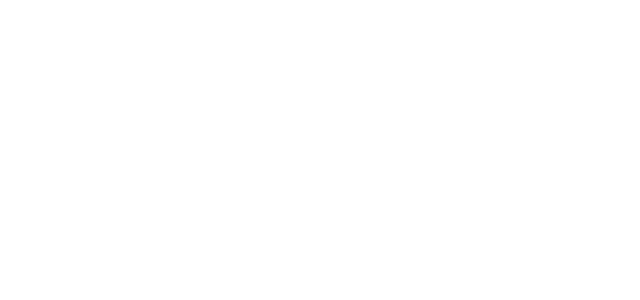
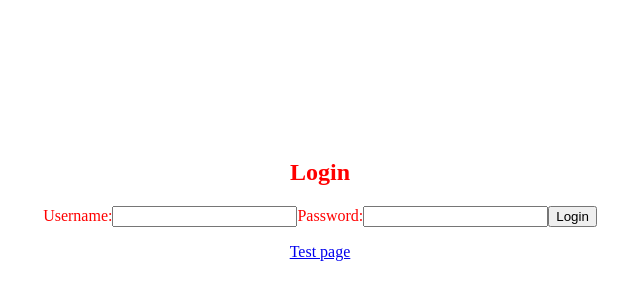
Before and after one commit to asseternity/c5-personal-react, a React (Vite) app: page / in a window 1280 px wide. Shown: the part 200-500 px from the top of the page, without its empty margins (328-968 px from the left). Built offline with nearby package versions, Linux system fonts and the light colour scheme.

Commit message:
feat: incorporate logging in via backend REST API, init index page

```diff
--- a/src/components/index.jsx
+++ b/src/components/index.jsx
@@ -4,6 +4,57 @@
 import { Login } from './login';
 import { Newsletter } from './newsletter';
 
-const Index = () => {};
+const Index = () => {
+  const [user, setUser] = useState(null);
+  const [username, setUsername] = useState('');
+  const [password, setPassword] = useState('');
+
+  const onUsernameChange = (e) => {
+    setUsername(e.target.value);
+  };
+
+  const onPasswordChange = (e) => {
+    setPassword(e.target.value);
+  };
+
+  const handleSubmit = async (e) => {
+    e.preventDefault();
+    try {
+      const response = await fetch(
+        'https://c5-personal-production.up.railway.app/api/log-in',
+        {
+          method: 'POST',
+          headers: {
+            'Content-Type': 'application/json',
+          },
+          credentials: 'include',
+          body: JSON.stringify({ username, password }),
+        }
+      );
+      if (response.ok) {
+        const data = await response.json();
+        console.log(data);
+        setUser(data);
+      }
+    } catch (err) {
+      console.error('Error during login: ', err);
+    }
+  };
+
+  return (
+    <div>
+      {!user && (
+        <Login
+          handleFormSubmit={handleSubmit}
+          username={username}
+          onUsernameChange={onUsernameChange}
+          password={password}
+          onPasswordChange={onPasswordChange}
+        />
+      )}
+      {user && <Newsletter user={user} />}
+    </div>
+  );
+};
 
 export { Index };
--- a/src/components/login.jsx
+++ b/src/components/login.jsx
@@ -1,52 +1,20 @@
 import { useState, useEffect } from 'react';
 import { Link } from 'react-router-dom';
 
-const Login = () => {
-  const [username, setUsername] = useState('');
-  const [password, setPassword] = useState('');
-  const [currentUser, setCurrentUser] = useState({
-    user: { username: 'nobody' },
-  });
-
-  const onUsernameChange = (e) => {
-    setUsername(e.target.value);
-  };
-
-  const onPasswordChange = (e) => {
-    setPassword(e.target.value);
-  };
-
-  const handleSubmit = async (e) => {
-    e.preventDefault();
-    try {
-      const response = await fetch(
-        'https://c5-personal-production.up.railway.app/api/log-in',
-        {
-          method: 'POST',
-          headers: {
-            'Content-Type': 'application/json',
-          },
-          credentials: 'include',
-          body: JSON.stringify({ username, password }),
-        }
-      );
-      if (response.ok) {
-        const data = await response.json();
-        console.log(data);
-        setCurrentUser(data);
-      }
-    } catch (err) {
-      console.error('Error during login: ', err);
-    }
-  };
-
+const Login = ({
+  handleFormSubmit,
+  username,
+  onUsernameChange,
+  password,
+  onPasswordChange,
+}) => {
   return (
     <div className="login_main">
       <div className="login_header">
         <h2>Login</h2>
       </div>
       <div className="login_content">
-        <form onSubmit={handleSubmit}>
+        <form onSubmit={handleFormSubmit}>
           <label>Username:</label>
           <input
             type="text"
@@ -68,7 +36,6 @@
         <Link to="/test/">
           <p>Test page</p>
         </Link>
-        <p>Currently logged in as: {currentUser.user.username}</p>
       </div>
     </div>
   );
--- a/src/components/newsletter.jsx
+++ b/src/components/newsletter.jsx
@@ -1,6 +1,12 @@
 import { useState } from 'react';
 import { Link } from 'react-router-dom';
 
-const Newsletter = () => {};
+const Newsletter = ({ user }) => {
+  return (
+    <div>
+      <h1>Newsletter for {user.user.username}</h1>
+    </div>
+  );
+};
 
 export { Newsletter };
```
